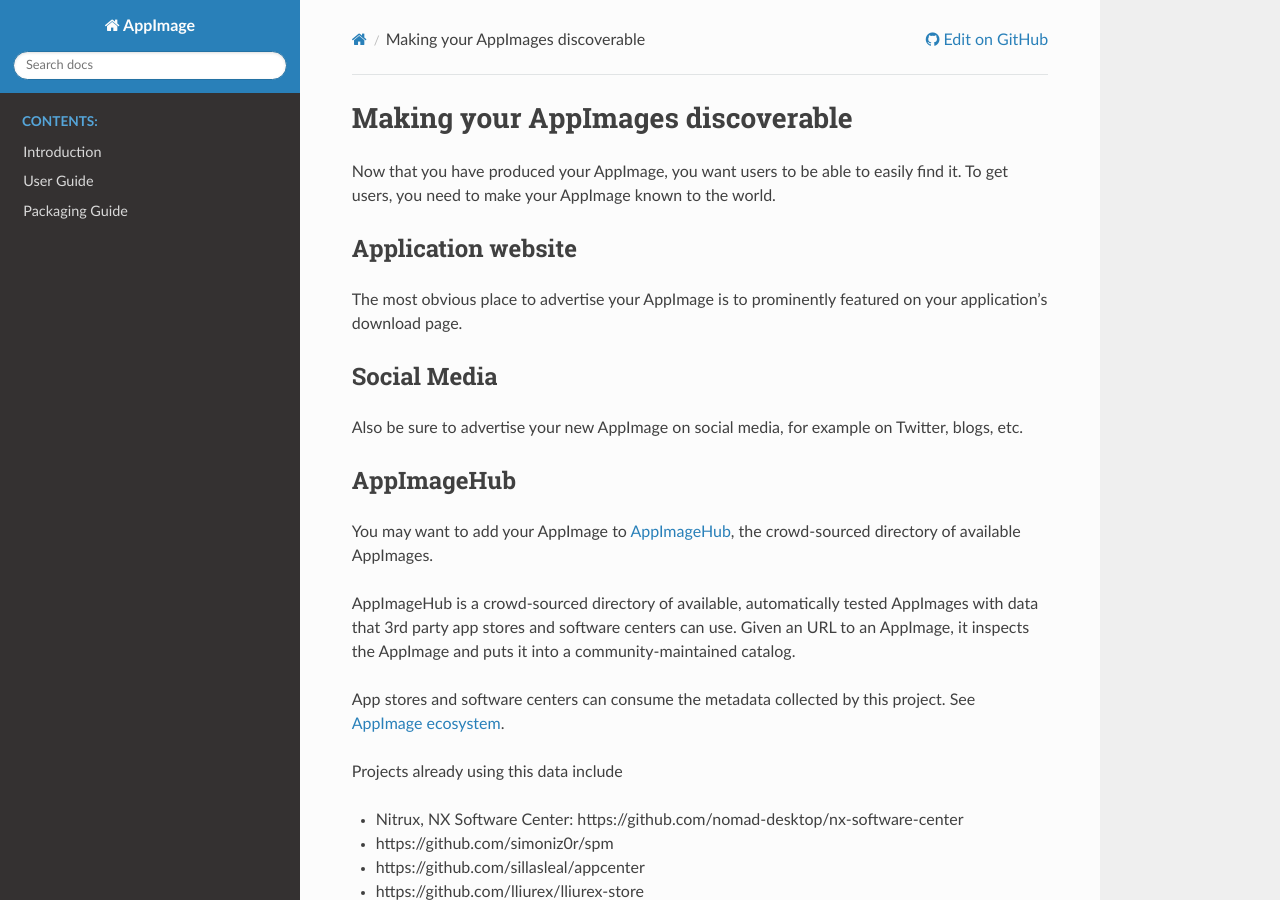
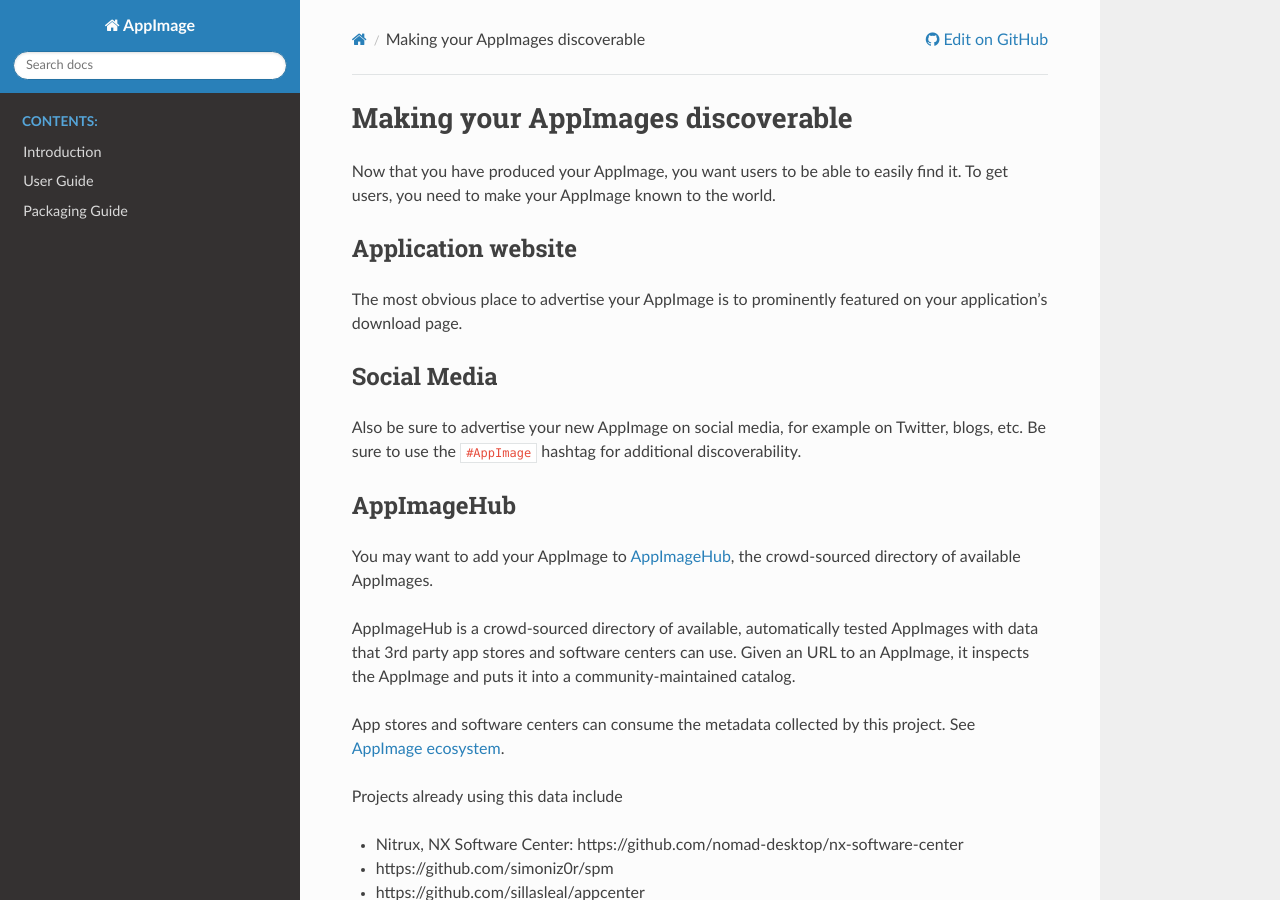
Before and after one commit to AppImage/docs.appimage.org, a Sphinx documentation site: the page built from source/packaging-guide/discoverability.md, in a window 1280 px wide and 900 px high. Built offline with Sphinx 7.4.7 and the Read the Docs theme 2.0.0, drawn with Linux system fonts in a browser that asks for light colours.

Commit message:
Update discoverability.md

```diff
--- a/source/packaging-guide/discoverability.md
+++ b/source/packaging-guide/discoverability.md
@@ -10,6 +10,7 @@
 ## Social Media
 
 Also be sure to advertise your new AppImage on social media, for example on Twitter, blogs, etc.
+Be sure to use the `#AppImage` hashtag for additional discoverability.
 
 ## AppImageHub
 
```
